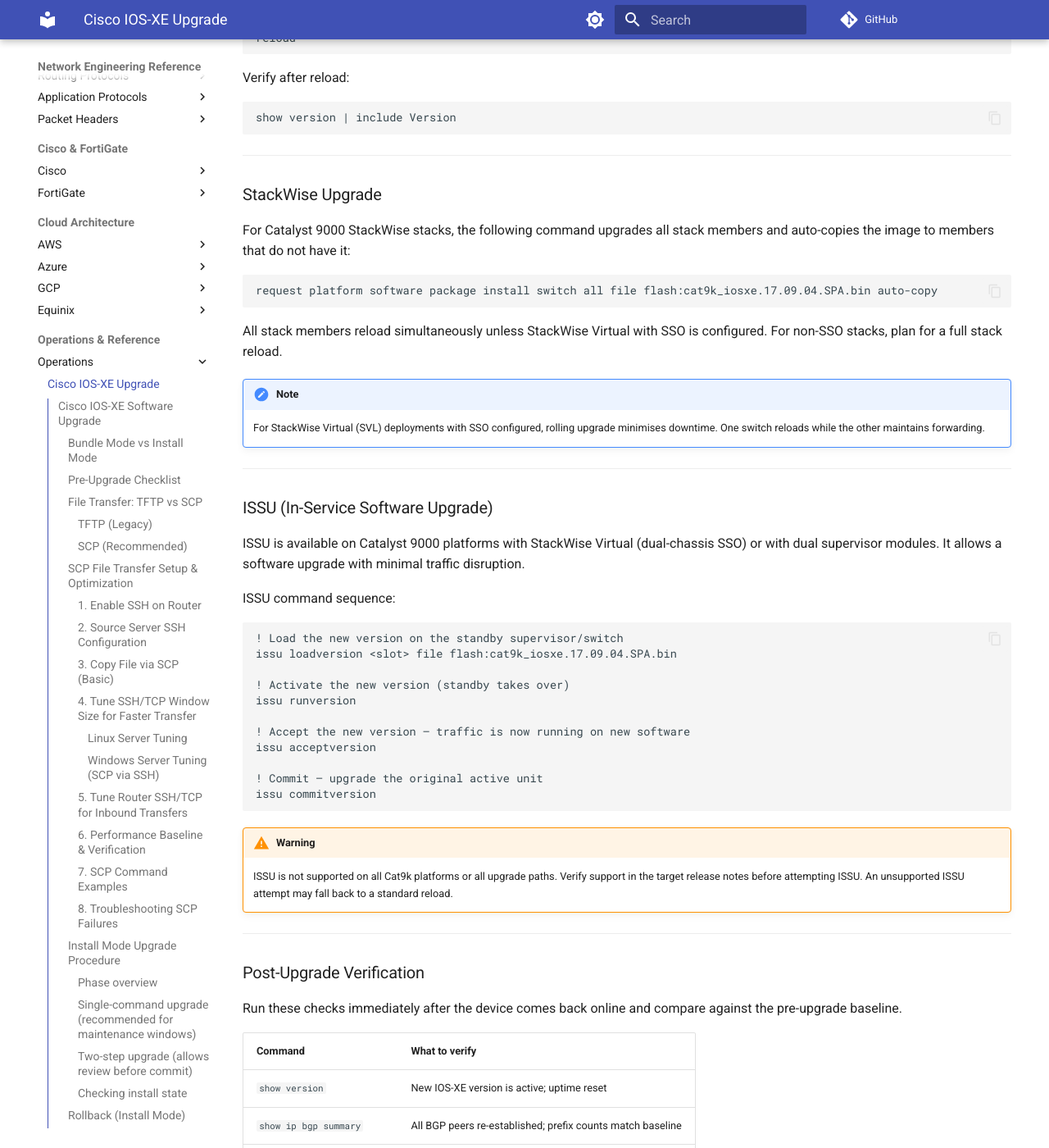
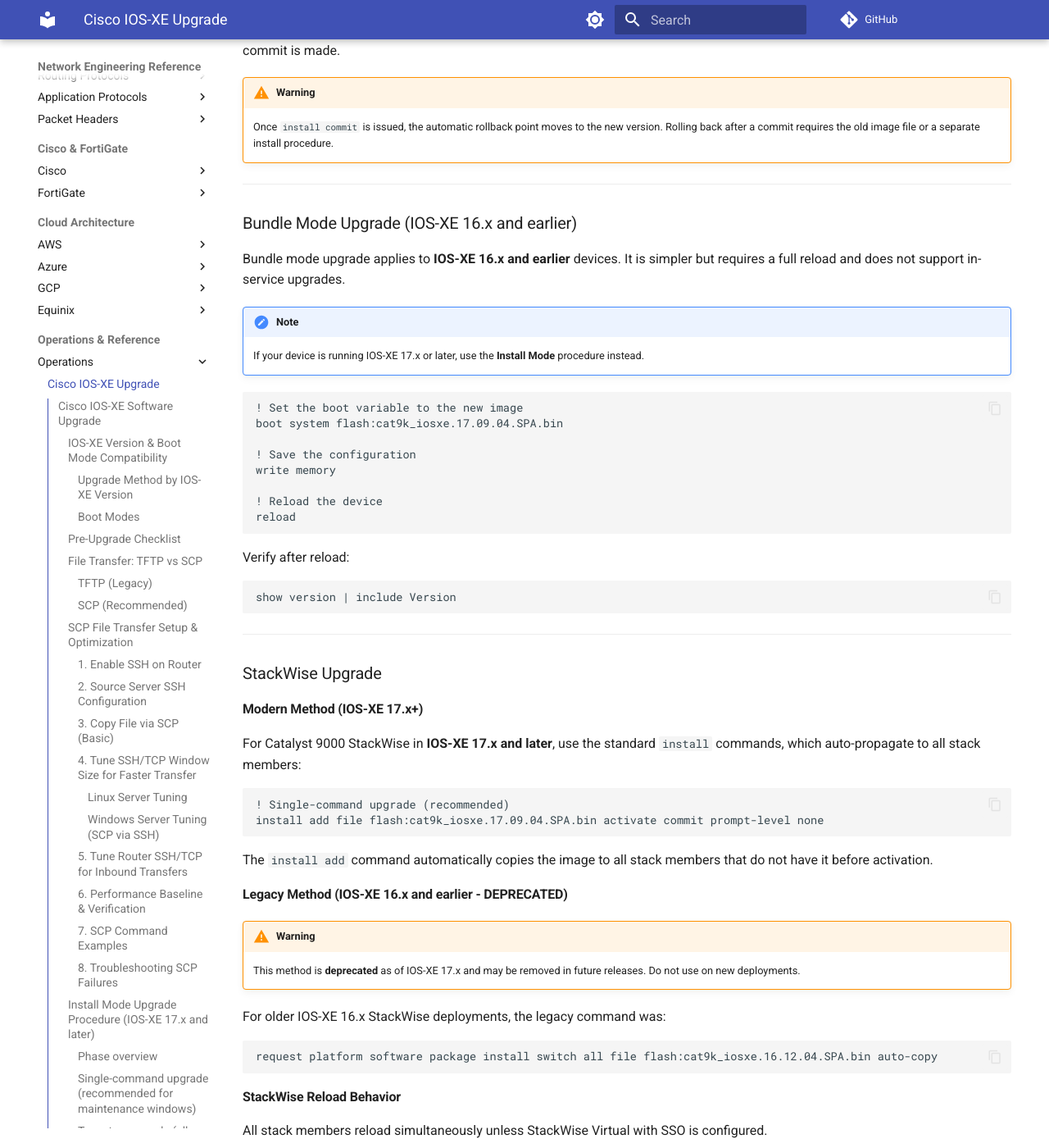
Before and after one commit to neil-booker-cko/docs, an MkDocs documentation site: the page built from docs/operations/cisco_upgrade.md, in a window 1280 px wide and 1400 px high, scrolled down 7408 px. Shown: the whole window at 82% size. Built offline with MkDocs 1.6.1 and Material for MkDocs 9.7.7, drawn with Linux system fonts in a browser that asks for light colours; comment, search, counter and statistics services are not loaded; some of the changed text lies outside the part shown.

Commit message:
Clarify IOS-XE version compatibility in upgrade procedures
Add version-specific guidance for upgrade methods:
- IOS-XE 16.x and earlier: Bundle mode with 'request platform software' (legacy/deprecated)
- IOS-XE 17.x+: Install mode with 'install add/activate/commit' (recommended)

Update sections:
- Add version compatibility matrix at start of guide
- Mark Bundle Mode as IOS-XE 16.x only with deprecation warning
- Clarify Install Mode is for IOS-XE 17.x+ (current/recommended)
- Replace StackWise legacy 'request platform' with modern 'install' commands
- Add SSO verification command for StackWise redundancy
- Clarify ISSU availability (IOS-XE 17.x+, dual supervisor/SVL)

Emphasize that 'request platform software package install' command is deprecated
and should not be used on IOS-XE 17.x and later releases.

Co-Authored-By: Claude Haiku 4.5 <noreply@anthropic.com>

````diff
--- a/docs/operations/cisco_upgrade.md
+++ b/docs/operations/cisco_upgrade.md
@@ -7,14 +7,29 @@ upgrade paths.
 
 ---
 
-## Bundle Mode vs Install Mode
+## IOS-XE Version & Boot Mode Compatibility
+
+### Upgrade Method by IOS-XE Version
+
+| IOS-XE Version | Default Boot Mode | Upgrade Command | Status |
+| --- | --- | --- | --- |
+| **16.x and earlier** | Bundle mode | `request platform software package install ...` | Legacy (sunset 2023) |
+| **17.0 - 17.x** | Install mode | `install add file ... activate commit` | **Current (recommended)** |
+| **18.x and later** | Install mode | `install add file ... activate commit` | **Current** |
+
+!!! warning
+    The `request platform software package install` command is **deprecated** as of IOS-XE 17.x.
+    If you are running IOS-XE 17.x or later, use the modern `install` commands instead.
+    Legacy commands may be removed in future releases.
+
+### Boot Modes
 
 Cisco IOS-XE platforms support two boot modes:
 
 | Mode | How it boots | Use case |
 | --- | --- | --- |
-| Bundle mode | Single monolithic `.bin` file | Simpler; no in-service upgrade capability |
-| Install mode | Package directory (`packages.conf`) | Default on Cat9k; supports ISSU and StackWise rolling upgrades |
+| Bundle mode | Single monolithic `.bin` file | IOS-XE 16.x; simpler but no ISSU |
+| Install mode | Package directory (`packages.conf`) | IOS-XE 17.x+; default on Cat9k; supports ISSU |
 
 To check the current boot mode:
 
@@ -256,9 +271,10 @@ copy scp://admin@10.0.0.1:2222/images/image.bin flash:
 
 ---
 
-## Install Mode Upgrade Procedure
+## Install Mode Upgrade Procedure (IOS-XE 17.x and later)
 
-Install mode uses a three-phase process: **add**, **activate**, and **commit**.
+Install mode uses a three-phase process: **add**, **activate**, and **commit**. This is the
+**recommended method for all current releases** (IOS-XE 17.x+).
 
 ### Phase overview
 
@@ -328,10 +344,13 @@ store retains the previous package set until a new commit is made.
 
 ---
 
-## Bundle Mode Upgrade
+## Bundle Mode Upgrade (IOS-XE 16.x and earlier)
 
-Bundle mode upgrade is simpler but requires a full reload and does not support
-in-service upgrades.
+Bundle mode upgrade applies to **IOS-XE 16.x and earlier** devices. It is simpler but requires
+a full reload and does not support in-service upgrades.
+
+!!! note
+    If your device is running IOS-XE 17.x or later, use the **Install Mode** procedure instead.
 
 ```ios
 
@@ -356,30 +375,64 @@ show version | include Version
 
 ## StackWise Upgrade
 
-For Catalyst 9000 StackWise stacks, the following command upgrades all stack members
-and auto-copies the image to members that do not have it:
+### Modern Method (IOS-XE 17.x+)
+
+For Catalyst 9000 StackWise in **IOS-XE 17.x and later**, use the standard `install` commands,
+which auto-propagate to all stack members:
 
 ```ios
 
-request platform software package install switch all file flash:cat9k_iosxe.17.09.04.SPA.bin auto-copy
+! Single-command upgrade (recommended)
+install add file flash:cat9k_iosxe.17.09.04.SPA.bin activate commit prompt-level none
 ```
 
+The `install add` command automatically copies the image to all stack members that do not have
+it before activation.
+
+### Legacy Method (IOS-XE 16.x and earlier - DEPRECATED)
+
+!!! warning
+    This method is **deprecated** as of IOS-XE 17.x and may be removed in future releases.
+    Do not use on new deployments.
+
+For older IOS-XE 16.x StackWise deployments, the legacy command was:
+
+```ios
+
+request platform software package install switch all file flash:cat9k_iosxe.16.12.04.SPA.bin auto-copy
+```
+
+### StackWise Reload Behavior
+
 All stack members reload simultaneously unless StackWise Virtual with SSO is configured.
-For non-SSO stacks, plan for a full stack reload.
 
-!!! note
-    For StackWise Virtual (SVL) deployments with SSO configured, rolling upgrade
-    minimises downtime. One switch reloads while the other maintains forwarding.
+**For non-SSO stacks:** Plan for a full stack reload (all switches down briefly).
+
+**For StackWise Virtual (SVL) with SSO:** Rolling upgrade minimises downtime. One switch
+reloads while the other maintains forwarding.
+
+Verify SSO capability:
+
+```ios
+show redundancy
+! Look for "Redundancy State" = "SSO" or "HA"
+```
 
 ---
 
 ## ISSU (In-Service Software Upgrade)
 
-ISSU is available on Catalyst 9000 platforms with StackWise Virtual (dual-chassis SSO)
-or with dual supervisor modules. It allows a software upgrade with minimal traffic
-disruption.
+### Availability & Platforms
 
-ISSU command sequence:
+ISSU is available on **Catalyst 9000 and ASR 9000 platforms** running **IOS-XE 17.x or later**
+with one of the following redundancy configurations:
+
+- StackWise Virtual (dual-chassis SSO)
+- Dual supervisor modules (Active/Standby)
+
+ISSU allows a software upgrade with zero traffic disruption (hitless upgrade).
+
+### ISSU Command Sequence (IOS-XE 17.x+)
 
 ```ios
 
````
